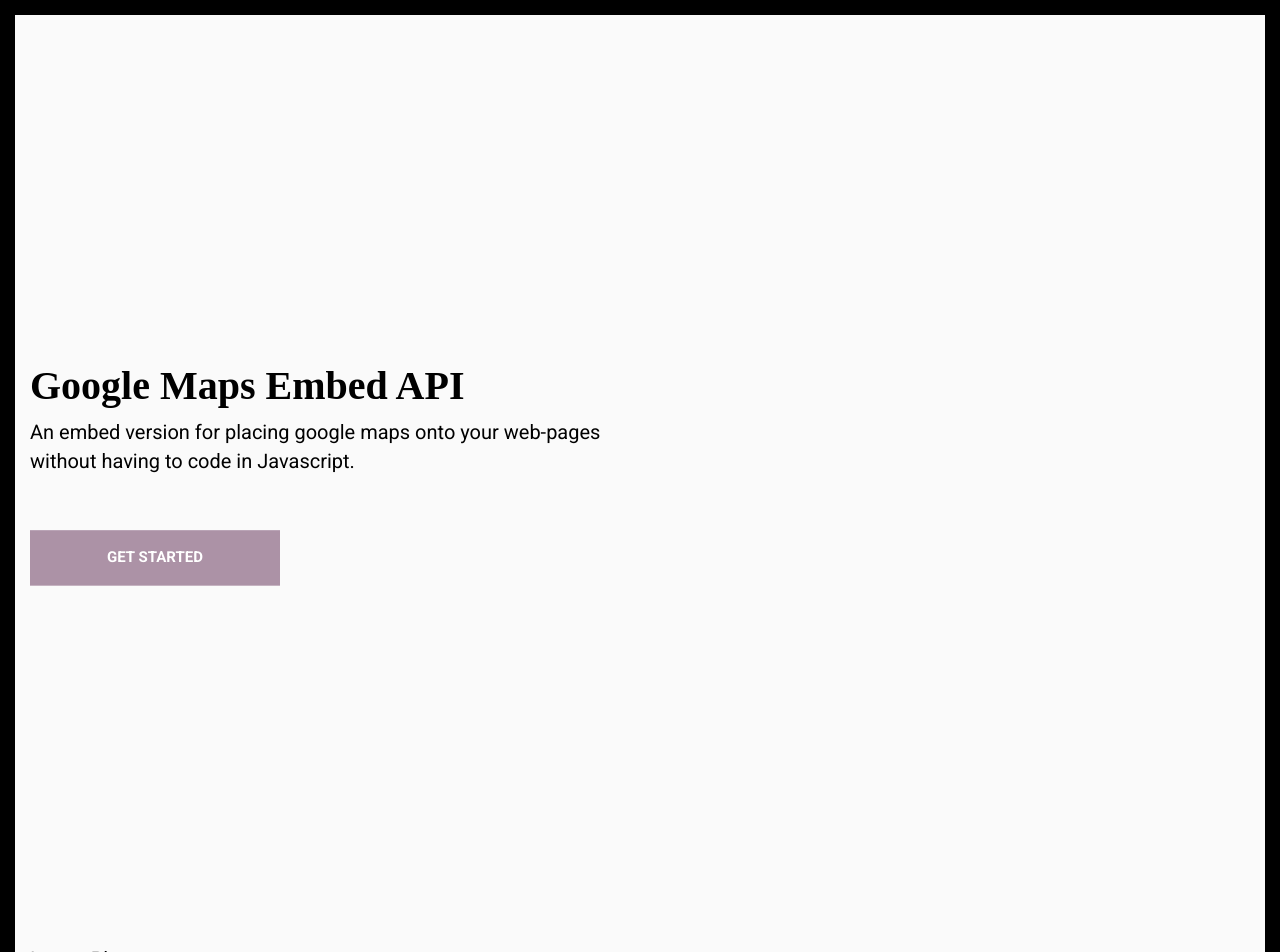
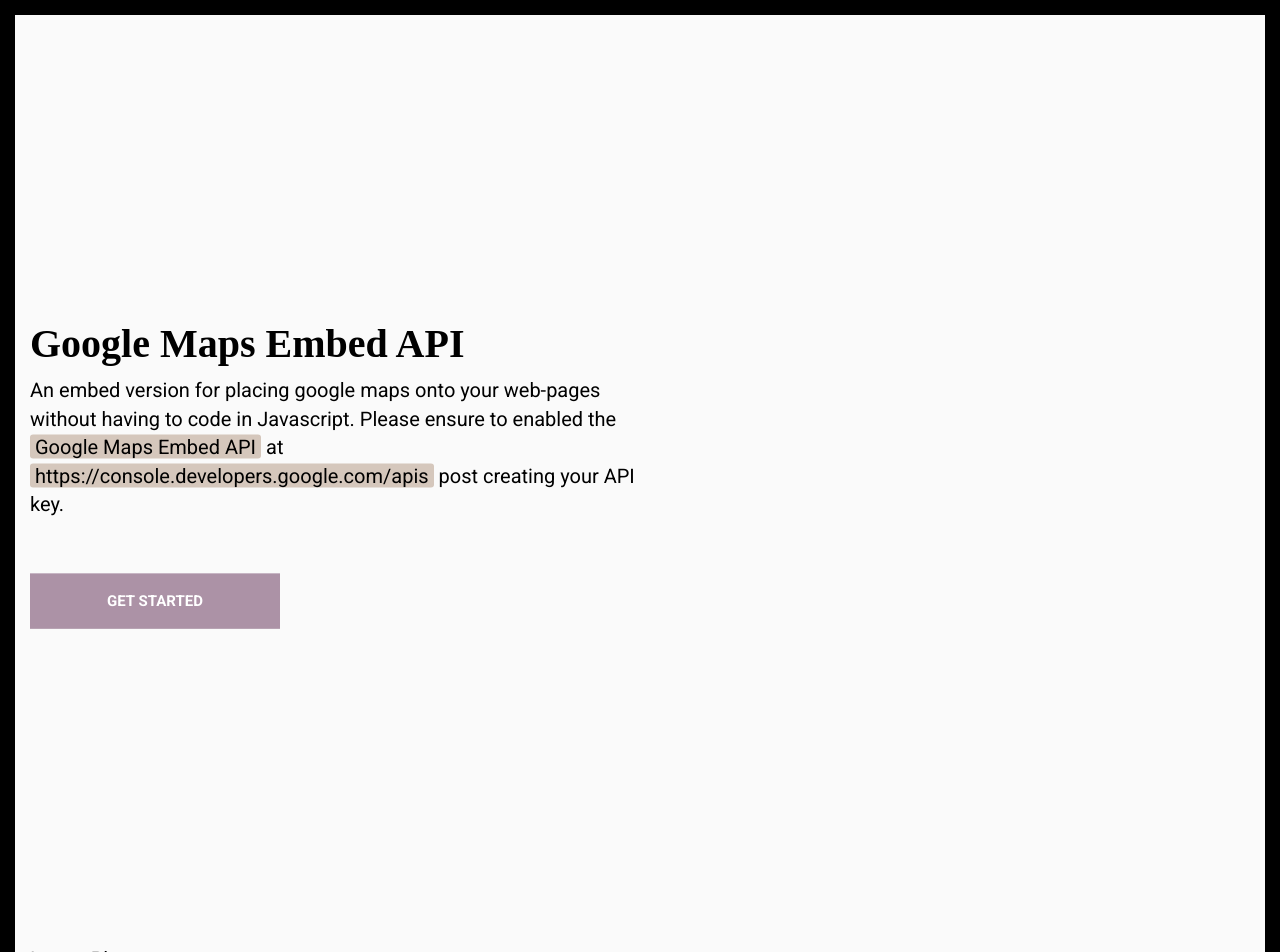
Before and after one commit to duminhphuong94/dawg-google-maps, a Jekyll site: the page built from embed-maps/index.html, in a window 1280 px wide. Shown: the top 952 px of the page. Built offline with Jekyll 4.4.1, drawn with Linux system fonts in a browser that asks for light colours; some web fonts are replaced.

```diff
--- a/css/style.scss
+++ b/css/style.scss
@@ -132,12 +132,13 @@
       padding: 0 15px;
       float: left;
       width: 50%;
-      .embed-maps-iframe {
+      .embed-maps-iframe, .staticMapImage {
         width: 100%;
         height: 450px;
         -webkit-box-shadow: 0px 0px 8px -1px rgba(0,0,0,1);
         -moz-box-shadow: 0px 0px 8px -1px rgba(0,0,0,1);
         box-shadow: 0px 0px 8px -1px rgba(0,0,0,1);
+        border-radius: 6px;
       }
     }
   }
--- a/embed-maps/index.html
+++ b/embed-maps/index.html
@@ -1,7 +1,7 @@
 ---
 url: "/embed-maps"
 layout: "default-structure"
-title: "Dawg-Google-Maps: Embed Google Maps"
+title: "Dawg-Google-Maps: Google Maps Embed API"
 ---
 
 <!--Jumbotron Section Details Starts Here-->
@@ -11,7 +11,7 @@
     <div class="frameBorder dawgRow">
       <div class="segment">
         <h1>Google Maps Embed API</h1>
-        <p>An embed version for placing google maps onto your web-pages without having to code in Javascript.</p>
+        <p>An embed version for placing google maps onto your web-pages without having to code in Javascript. Please ensure to enabled the <span class="code">Google Maps Embed API</span> at <span class="code">https://console.developers.google.com/apis</span> post creating your API key.</p>
         <button class="btn btn-default dawgButton" type="button">Get Started</button>
       </div>
       <div class="segment">
```
Also changed, not shown: static-maps/index.html (added, +81 -0 lines).
